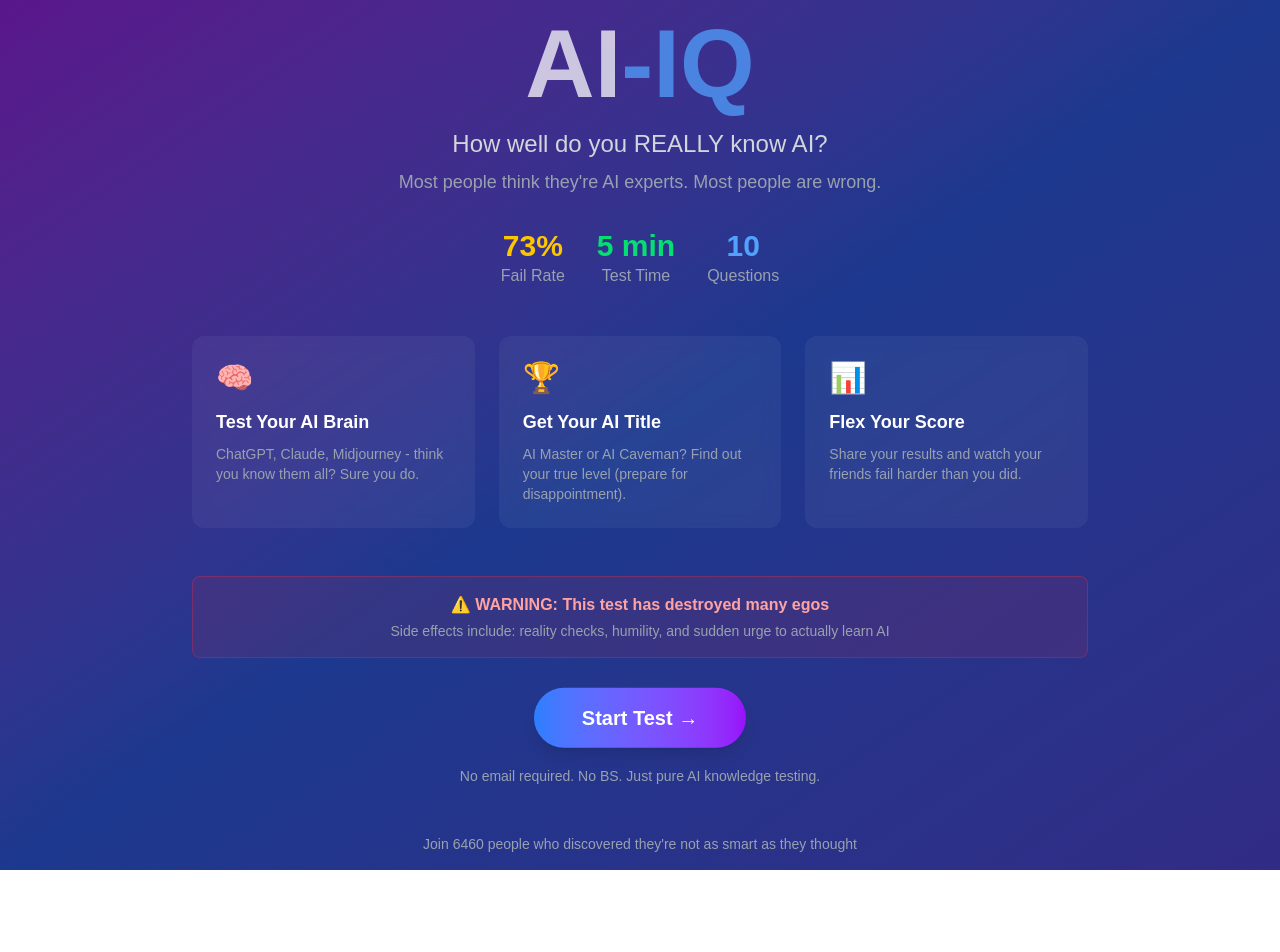
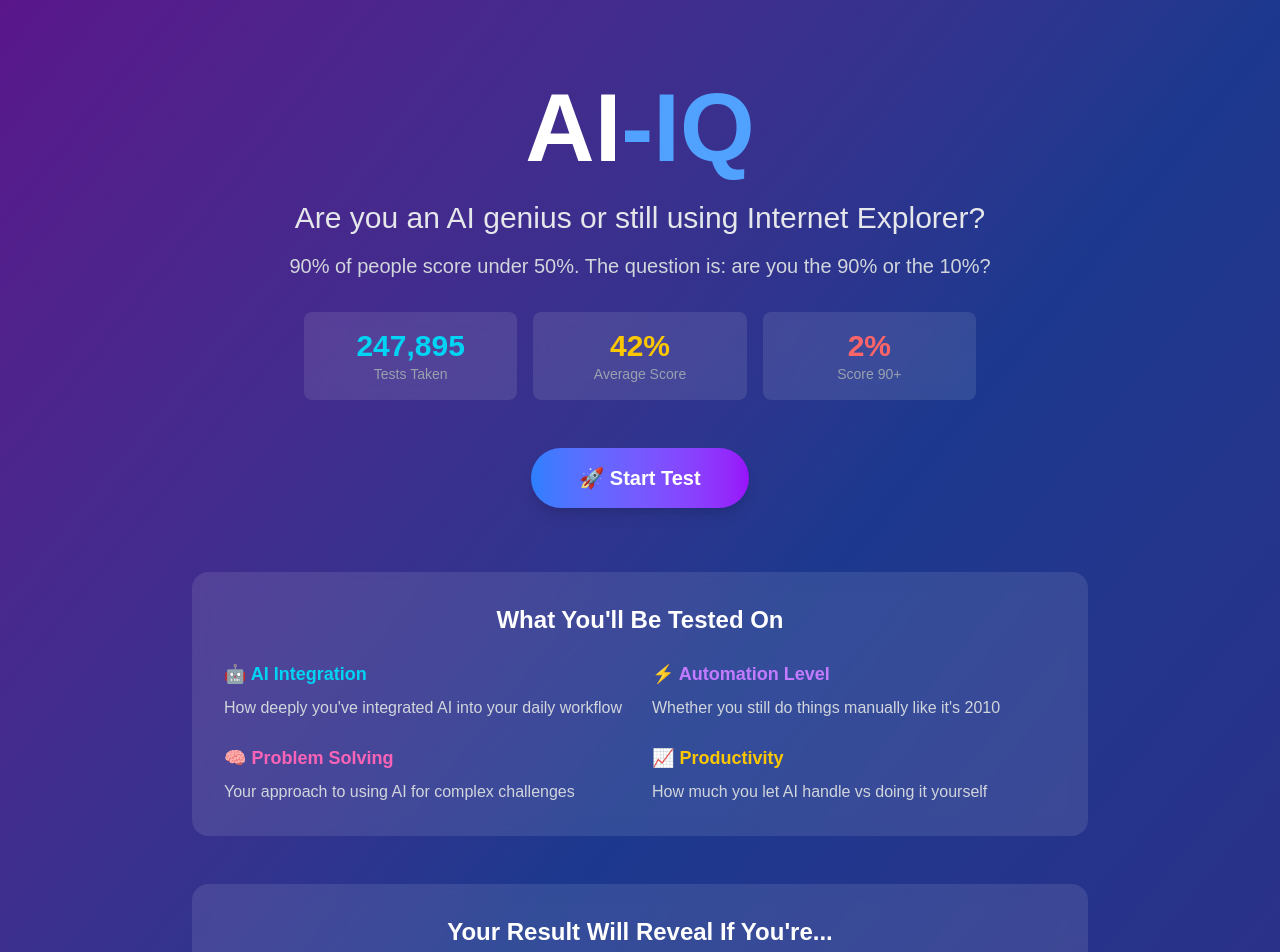
Before and after one commit to slowrecover/aiqi, a Next.js app: page / in a window 1280 px wide. Shown: the top 952 px of the page. Before the commit the page ends 870 px from the top, so only its background shows below. Built offline with nearby package versions, Linux system fonts and the light colour scheme.

Commit message:
Fix deployment: Update homepage with better copy

```diff
--- a/app/page.tsx
+++ b/app/page.tsx
@@ -1,160 +1,151 @@
 'use client';
 
 import { useEffect, useState } from 'react';
-import { useSearchParams } from 'next/navigation';
 
 export default function Home() {
-  const searchParams = useSearchParams();
   const [challengeScore, setChallengeScore] = useState<number | null>(null);
-  const [showChallenge, setShowChallenge] = useState(false);
+  const [testsTaken, setTestsTaken] = useState(247892);
 
   useEffect(() => {
-    const challenge = searchParams.get('challenge');
+    // Check for challenge parameter
+    const params = new URLSearchParams(window.location.search);
+    const challenge = params.get('challenge');
     if (challenge) {
       const score = parseInt(challenge);
-      if (!isNaN(score)) {
+      if (!isNaN(score) && score >= 0 && score <= 100) {
         setChallengeScore(score);
-        setShowChallenge(true);
       }
     }
-  }, [searchParams]);
 
-  const getChallengeMessage = () => {
-    if (!challengeScore) return null;
+    // Simulate incrementing tests taken
+    const interval = setInterval(() => {
+      setTestsTaken(prev => prev + Math.floor(Math.random() * 3) + 1);
+    }, 5000);
 
-    if (challengeScore >= 80) {
-      return {
-        title: "Someone just flexed on you",
-        message: `They scored ${challengeScore}/100 and think they're an AI genius.`,
-        cta: "Show them who's boss →"
-      };
-    } else if (challengeScore >= 60) {
-      return {
-        title: "Your friend thinks they're smart",
-        message: `They got ${challengeScore}/100. That's cute.`,
-        cta: "Beat their score →"
-      };
-    } else if (challengeScore >= 40) {
-      return {
-        title: "Someone needs your help",
-        message: `They only scored ${challengeScore}/100. Embarrassing.`,
-        cta: "Show mercy (or don't) →"
-      };
-    }
-    return {
-      title: "This is just sad",
-      message: `Someone actually scored ${challengeScore}/100. How is that even possible?`,
-      cta: "Put them out of their misery →"
-    };
-  };
-
-  const challenge = getChallengeMessage();
+    return () => clearInterval(interval);
+  }, []);
 
   return (
-    <main className="min-h-screen bg-gradient-to-br from-purple-900 via-blue-900 to-indigo-900 text-white flex items-center justify-center p-4">
-      <div className="max-w-4xl w-full">
+    <main className="min-h-screen bg-gradient-to-br from-purple-900 via-blue-900 to-indigo-900 text-white">
+      <div className="container mx-auto px-4 py-8">
         {/* Challenge Banner */}
-        {showChallenge && challengeScore && challenge && (
-          <div className="mb-8 bg-yellow-500/20 border-2 border-yellow-500 rounded-xl p-6 text-center animate-pulse">
-            <h2 className="text-2xl font-bold text-yellow-300 mb-2">
-              ⚔️ {challenge.title}
-            </h2>
-            <p className="text-lg mb-4">
-              {challenge.message}
-            </p>
-            <p className="text-sm text-gray-300">
-              Think you know AI better? Time to prove it.
-            </p>
+        {challengeScore !== null && (
+          <div className="bg-gradient-to-r from-yellow-500 to-orange-500 text-black p-4 rounded-lg mb-8 max-w-4xl mx-auto">
+            <div className="text-center">
+              <p className="text-lg font-bold mb-2">⚔️ YOU'VE BEEN CHALLENGED!</p>
+              <p className="text-2xl">
+                Your friend scored <span className="font-bold text-3xl">{challengeScore}%</span> and thinks you can't beat them.
+              </p>
+              <p className="text-lg mt-2">Prove them wrong?</p>
+            </div>
           </div>
         )}
 
         {/* Hero Section */}
-        <div className="text-center mb-12">
-          <h1 className="text-6xl md:text-8xl font-bold mb-4 animate-pulse">
+        <div className="max-w-4xl mx-auto text-center py-12">
+          {/* Logo */}
+          <h1 className="text-6xl md:text-8xl font-bold mb-6">
             AI<span className="text-blue-400">-IQ</span>
           </h1>
 
-          <p className="text-xl md:text-2xl text-gray-300 mb-2">
-            {showChallenge ? "Ready to destroy your friend's score?" : "How well do you REALLY know AI?"}
-          </p>
+          {/* Tagline */}
+          <h2 className="text-2xl md:text-3xl mb-4 text-gray-200">
+            Are you an AI genius or still using Internet Explorer?
+          </h2>
 
-          <p className="text-lg text-gray-400 mb-8">
-            Most people think they're AI experts. Most people are wrong.
+          {/* Sub-tagline */}
+          <p className="text-xl text-gray-300 mb-8">
+            90% of people score under 50%. The question is: are you the 90% or the 10%?
           </p>
 
           {/* Stats */}
-          <div className="flex justify-center gap-8 mb-8 text-sm md:text-base">
-            <div className="text-center">
-              <div className="text-3xl font-bold text-yellow-400">73%</div>
-              <div className="text-gray-400">Fail Rate</div>
+          <div className="grid grid-cols-3 gap-4 max-w-2xl mx-auto mb-12">
+            <div className="bg-white/10 backdrop-blur-sm rounded-lg p-4">
+              <p className="text-3xl font-bold text-cyan-400">{testsTaken.toLocaleString()}</p>
+              <p className="text-sm text-gray-400">Tests Taken</p>
             </div>
-            <div className="text-center">
-              <div className="text-3xl font-bold text-green-400">5 min</div>
-              <div className="text-gray-400">Test Time</div>
+            <div className="bg-white/10 backdrop-blur-sm rounded-lg p-4">
+              <p className="text-3xl font-bold text-yellow-400">42%</p>
+              <p className="text-sm text-gray-400">Average Score</p>
             </div>
-            <div className="text-center">
-              <div className="text-3xl font-bold text-blue-400">10</div>
-              <div className="text-gray-400">Questions</div>
+            <div className="bg-white/10 backdrop-blur-sm rounded-lg p-4">
+              <p className="text-3xl font-bold text-red-400">2%</p>
+              <p className="text-sm text-gray-400">Score 90+</p>
             </div>
           </div>
-        </div>
 
-        {/* Features Grid */}
-        <div className="grid md:grid-cols-3 gap-6 mb-12">
-          <div className="bg-white/5 backdrop-blur-sm rounded-xl p-6 hover:bg-white/10 transition-colors">
-            <div className="text-3xl mb-3">🧠</div>
-            <h3 className="font-bold text-lg mb-2">Test Your AI Brain</h3>
-            <p className="text-gray-400 text-sm">
-              ChatGPT, Claude, Midjourney - think you know them all? Sure you do.
-            </p>
+          {/* Main CTA */}
+          <button
+            onClick={() => window.location.href = '/test'}
+            className="bg-gradient-to-r from-blue-500 to-purple-600 hover:from-blue-600 hover:to-purple-700 text-white font-bold py-4 px-12 rounded-full text-xl transition-all duration-200 transform hover:scale-105 shadow-lg"
+          >
+            {challengeScore !== null ? '🎯 Accept Challenge' : '🚀 Start Test'}
+          </button>
+
+          {/* Test Preview */}
+          <div className="mt-16 bg-white/10 backdrop-blur-sm rounded-2xl p-8">
+            <h3 className="text-2xl font-bold mb-6">What You'll Be Tested On</h3>
+            <div className="grid md:grid-cols-2 gap-6 text-left">
+              <div>
+                <h4 className="text-lg font-semibold text-cyan-400 mb-2">🤖 AI Integration</h4>
+                <p className="text-gray-300">How deeply you've integrated AI into your daily workflow</p>
+              </div>
+              <div>
+                <h4 className="text-lg font-semibold text-purple-400 mb-2">⚡ Automation Level</h4>
+                <p className="text-gray-300">Whether you still do things manually like it's 2010</p>
+              </div>
+              <div>
+                <h4 className="text-lg font-semibold text-pink-400 mb-2">🧠 Problem Solving</h4>
+                <p className="text-gray-300">Your approach to using AI for complex challenges</p>
+              </div>
+              <div>
+                <h4 className="text-lg font-semibold text-yellow-400 mb-2">📈 Productivity</h4>
+                <p className="text-gray-300">How much you let AI handle vs doing it yourself</p>
+              </div>
+            </div>
           </div>
 
-          <div className="bg-white/5 backdrop-blur-sm rounded-xl p-6 hover:bg-white/10 transition-colors">
-            <div className="text-3xl mb-3">🏆</div>
-            <h3 className="font-bold text-lg mb-2">Get Your AI Title</h3>
-            <p className="text-gray-400 text-sm">
-              AI Master or AI Caveman? Find out your true level (prepare for disappointment).
-            </p>
+          {/* Categories Preview */}
+          <div className="mt-12 bg-white/10 backdrop-blur-sm rounded-2xl p-8">
+            <h3 className="text-2xl font-bold mb-6">Your Result Will Reveal If You're...</h3>
+            <div className="space-y-4">
+              <div className="flex items-center justify-between p-3 bg-gradient-to-r from-yellow-500/20 to-orange-500/20 rounded-lg">
+                <span className="font-bold text-yellow-400">AI Overlord</span>
+                <span className="text-gray-300">The 2% elite who live in 2030</span>
+              </div>
+              <div className="flex items-center justify-between p-3 bg-gradient-to-r from-purple-500/20 to-pink-500/20 rounded-lg">
+                <span className="font-bold text-purple-400">AI Native</span>
+                <span className="text-gray-300">Fluent in prompt engineering</span>
+              </div>
+              <div className="flex items-center justify-between p-3 bg-gradient-to-r from-blue-500/20 to-cyan-500/20 rounded-lg">
+                <span className="font-bold text-blue-400">AI Tourist</span>
+                <span className="text-gray-300">You try, but it shows</span>
+              </div>
+              <div className="flex items-center justify-between p-3 bg-gradient-to-r from-gray-500/20 to-gray-600/20 rounded-lg">
+                <span className="font-bold text-gray-400">Digital Amish</span>
+                <span className="text-gray-300">Still printing emails in 2025</span>
+              </div>
+            </div>
           </div>
 
-          <div className="bg-white/5 backdrop-blur-sm rounded-xl p-6 hover:bg-white/10 transition-colors">
-            <div className="text-3xl mb-3">📊</div>
-            <h3 className="font-bold text-lg mb-2">Flex Your Score</h3>
-            <p className="text-gray-400 text-sm">
-              Share your results and watch your friends fail harder than you did.
+          {/* Bottom CTA */}
+          <div className="mt-12">
+            <p className="text-lg text-gray-300 mb-4">
+              ⏱️ Takes only 2 minutes · 🎯 10 questions · 💀 Brutally honest results
             </p>
+            <button
+              onClick={() => window.location.href = '/test'}
+              className="bg-white/10 hover:bg-white/20 text-white font-bold py-3 px-8 rounded-lg transition-all duration-200"
+            >
+              I'm Ready for the Truth →
+            </button>
           </div>
-        </div>
 
-        {/* Warning Section */}
-        <div className="bg-red-500/10 border border-red-500/30 rounded-lg p-4 mb-8 text-center">
-          <p className="text-red-300 font-semibold">
-            ⚠️ WARNING: This test has destroyed many egos
-          </p>
-          <p className="text-sm text-gray-400 mt-1">
-            Side effects include: reality checks, humility, and sudden urge to actually learn AI
-          </p>
-        </div>
-
-        {/* CTA Button */}
-        <div className="text-center">
-          <button
-            onClick={() => window.location.href = '/test'}
-            className="bg-gradient-to-r from-blue-500 to-purple-600 hover:from-blue-600 hover:to-purple-700 text-white font-bold py-4 px-12 rounded-full text-xl transition-all transform hover:scale-105 shadow-lg hover:shadow-xl animate-bounce"
-          >
-            {showChallenge && challenge ? challenge.cta : "Start Test →"}
-          </button>
-
-          <p className="text-gray-400 text-sm mt-4">
-            No email required. No BS. Just pure AI knowledge testing.
-          </p>
-        </div>
-
-        {/* Social Proof */}
-        <div className="mt-12 text-center text-gray-400">
-          <p className="text-sm">
-            Join {Math.floor(Math.random() * 9000) + 1000} people who discovered they're not as smart as they thought
-          </p>
+          {/* Footer */}
+          <div className="mt-16 text-gray-400 text-sm">
+            <p>No signup required · No AI was harmed in making this test</p>
+            <p className="mt-2">Made by humans who are probably scoring lower than you</p>
+          </div>
         </div>
       </div>
     </main>
```
